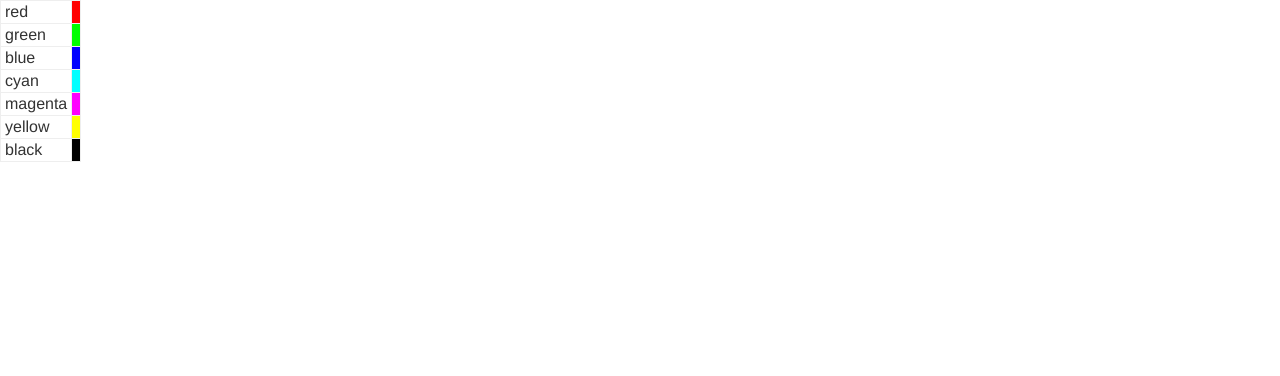
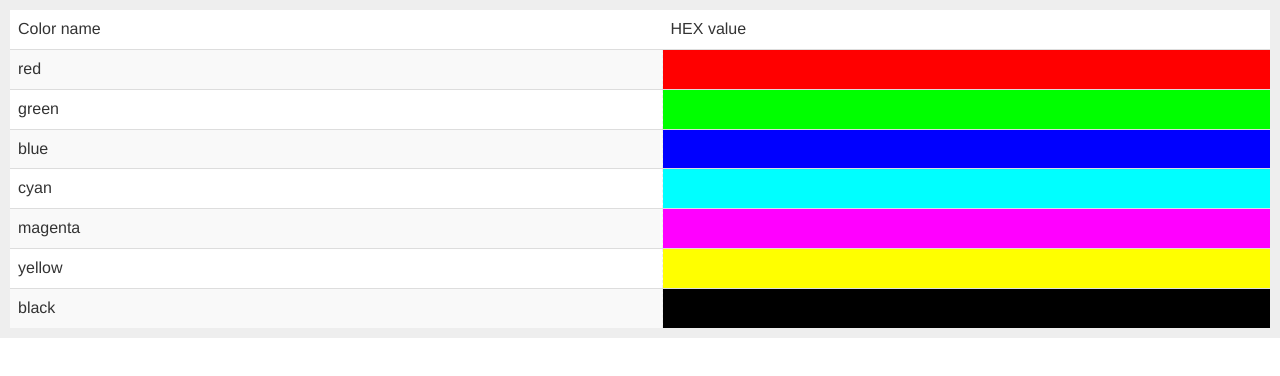
Before and after one commit to AlexisK/CompatibL_task, a plain HTML site: page build/index.html in a window 1280 px wide. Drawn offline with Linux system fonts and the light colour scheme.

Commit message:
bootstrap table styles && fancy borders

```diff
--- a/build/app.css
+++ b/build/app.css
@@ -1 +1 @@
-table{border-collapse:collapse}table td{padding:2px 4px;border:1px solid #eee}
+table{border:10px solid #eee}table tbody td:first-child{border-right:1px dashed #eee}
--- a/build/index.html
+++ b/build/index.html
@@ -5,17 +5,25 @@
         <title>Alexis Kalyuzhnyy JavaScript Developer for CompatibL</title>
         <link rel="stylesheet" href="vendor.css">
         <link rel="stylesheet" href="app.css">
-        <script type="text/javascript" src="vendor.js"></script>
-        <script type="text/javascript" src="app.js"></script>
     </head>
 
     <body ng-controller="main-worker">
 
-        <table>
-            <tr ng-repeat="color in colors">
-                <td>{{color.colorName}}</td><td style="background-color:{{color.hexValue}};"></td>
-            </tr>
+        <table class="table table-striped">
+            <thead>
+                <tr>
+                    <td>Color name</td>
+                    <td>HEX value</td>
+                </tr>
+            </thead>
+            <tbody>
+                <tr ng-repeat="color in colors">
+                    <td>{{color.colorName}}</td><td style="background-color:{{color.hexValue}};"></td>
+                </tr>
+            </tbody>
         </table>
 
+        <script type="text/javascript" src="vendor.js"></script>
+        <script type="text/javascript" src="app.js"></script>
     </body>
 </html>
--- a/resources/css/table.less
+++ b/resources/css/table.less
@@ -2,10 +2,9 @@
 @greylight: #eee;
 
 table {
-    border-collapse: collapse;
+    border: 10px solid @greylight;
 
-    td {
-        padding: 2px 4px;
-        border: 1px solid @greylight;
+    tbody td:first-child {
+        border-right: 1px dashed @greylight;
     }
 }
```
Also changed, not shown: resources/index.html (+14 -6 lines).
